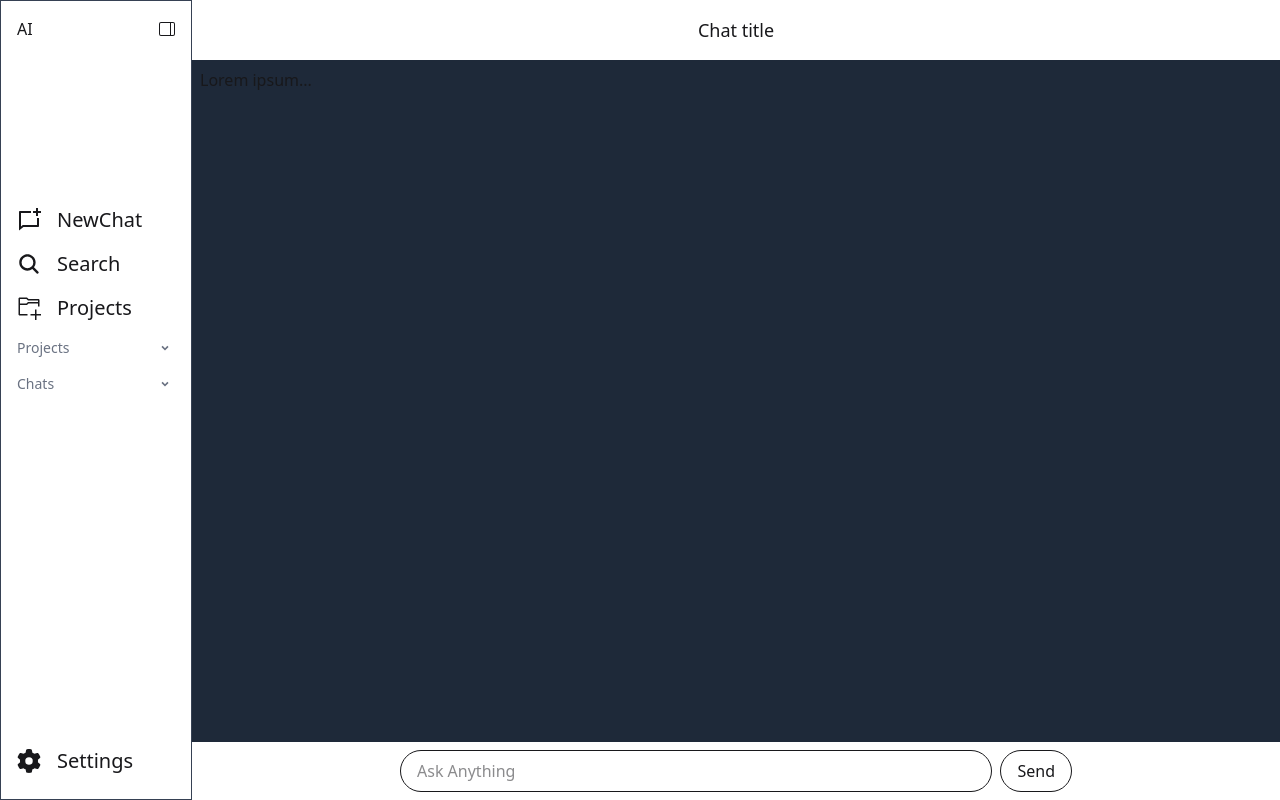
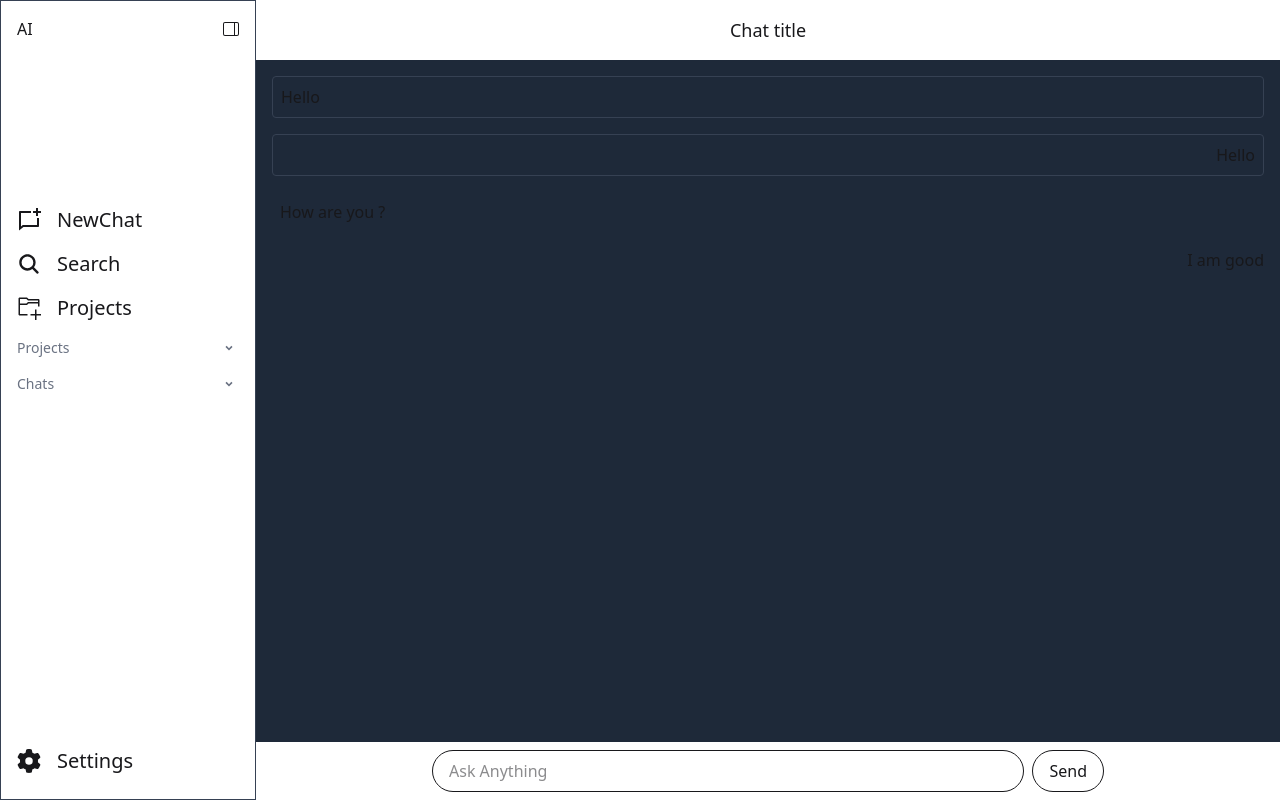
Before and after one commit to lezyCoder/AI_Interview_Platform, a React (Vite) app: page / in a window 1280 px wide. Built offline with nearby package versions, Linux system fonts and the light colour scheme.

Commit message:
Update package dependencies and refactor ChatScreen and Sidebar components for improved structure and styling

```diff
--- a/package.json
+++ b/package.json
@@ -10,6 +10,7 @@
     "preview": "vite preview"
   },
   "dependencies": {
+    "@monaco-editor/react": "^4.7.0",
     "@tailwindcss/vite": "^4.1.18",
     "react": "^19.2.0",
     "react-dom": "^19.2.0",
--- a/src/components/ChatScreen.jsx
+++ b/src/components/ChatScreen.jsx
@@ -1,22 +1,36 @@
-import { useState } from "react"
-import Navbar from "./Navbar"
+import { useState } from "react";
+import Navbar from "./Navbar";
 
 const ChatScreen = () => {
-
-    const [answer, setAnswer] = useState("")
+  const [answer, setAnswer] = useState("");
 
   const handleSubmit = (e) => {
     e.preventDefault();
-    }
+  };
 
   return (
     <div className="flex flex-col flex-1 ">
       <Navbar />
 
       {/* Chat area */}
-            <div className="flex-1 overflow-y-auto ">
-                <div className="bg-gray-800 min-h-full w-full p-2">
-                    Lorem ipsum...
+      <div className="flex-1 overflow-y-auto  ">
+        <div className="chat-screen bg-gray-800 min-h-full w-full p-2">
+          <div className="chat-container p-2">
+            <div className="chat-bubbles flex flex-col gap-y-4">
+              <div className="ai flex justify-start w-full border border-gray-700 rounded   ">
+                <p className="p-2">Hello</p>
+              </div>
+              <div className="user flex justify-end border border-gray-700 rounded   ">
+                <p className="p-2 ">Hello</p>{" "}
+              </div>
+              <div className="ai flex justify-start w-full">
+                <p className="p-2 w-fit  rounded  ">How are you ?</p>
+              </div>
+              <div className="user flex justify-end w-full">
+                <p>I am good </p>
+              </div>
+            </div>
+          </div>
         </div>
       </div>
 
@@ -30,15 +44,12 @@ const ChatScreen = () => {
               rows={1}
               placeholder="Ask Anything"
             />
-                        <button className="px-4 py-2 border rounded-full">
-                            Send
-                        </button>
+            <button className="px-4 py-2 border rounded-full">Send</button>
           </form>
         </div>
       </div>
+    </div>
+  );
+};
 
-        </div>
-    )
-}
-
-export default ChatScreen
+export default ChatScreen;
--- a/src/components/Sidebar.jsx
+++ b/src/components/Sidebar.jsx
@@ -1,4 +1,4 @@
-import { useState } from "react"
+import { useState } from "react";
 import { FaGear } from "react-icons/fa6";
 import { RiChatNewLine } from "react-icons/ri";
 import { VscNewFolder } from "react-icons/vsc";
@@ -7,23 +7,27 @@ import { IoSearch } from "react-icons/io5";
 import { RiArrowDropDownLine } from "react-icons/ri";
 
 const Sidebar = () => {
-  const [isOpen, setOpen] = useState(true)
+  const [isOpen, setOpen] = useState(true);
 
   const MenuItem = ({ icon: Icon, label }) => {
     return (
-      <button className={`flex text-center items-center gap-4  w-full font-thin text-xl py-2 hover:bg-gray-500 rounded`}>
+      <button
+        className={`flex text-center items-center gap-4  w-full font-thin text-xl py-2 hover:bg-gray-500 rounded`}>
         <Icon icon={RiChatNewLine} className="text-2xl" />
         {isOpen && <span>{label}</span>}
       </button>
-    )
-  }
+    );
+  };
   return (
-
-    <aside >
-      <div className={`${isOpen ? "lg:w-48" : "lg:w-14 "} md:w-36 flex flex-col items-center justify-between bg-base-500 h-full p-4 gap-2 border border-gray-700`} onClick={() => setOpen(!isOpen)}>
-        <div className="navigation flex justify-between items-center w-full" >
+    <aside>
+      <div
+        className={`${isOpen ? "lg:w-64" : "lg:w-14 "} md:w-36 flex flex-col items-center justify-between bg-base-500 h-full p-4 gap-2 border border-gray-700`}
+        onClick={() => setOpen(!isOpen)}>
+        <div className="navigation flex justify-between items-center w-full">
           <h1>AI</h1>
-          <button className={`${isOpen ? "block" : "hidden"}`} onClick={() => setOpen(!isOpen)} >
+          <button
+            className={`${isOpen ? "block" : "hidden"}`}
+            onClick={() => setOpen(!isOpen)}>
             <BsLayoutSidebarReverse />
           </button>
         </div>
@@ -37,12 +41,20 @@ const Sidebar = () => {
 
           {isOpen && (
             <>
-              <div className="flex justify-between items-center text-gray-500 text-sm py-2" onClick={(e) => { e.stopPropagation() }}>
+              <div
+                className="flex justify-between items-center text-gray-500 text-sm py-2"
+                onClick={(e) => {
+                  e.stopPropagation();
+                }}>
                 <p>Projects</p>
                 <RiArrowDropDownLine className="text-xl" />
               </div>
 
-              <div className="flex justify-between items-center text-gray-500 text-sm py-2" onClick={(e) => { e.stopPropagation() }}>
+              <div
+                className="flex justify-between items-center text-gray-500 text-sm py-2"
+                onClick={(e) => {
+                  e.stopPropagation();
+                }}>
                 <p>Chats</p>
                 <RiArrowDropDownLine className="text-xl" />
               </div>
@@ -57,11 +69,8 @@ const Sidebar = () => {
           <MenuItem icon={FaGear} label="Settings" />
         </div>
       </div>
-    </aside >
+    </aside>
+  );
+};
 
-  )
-}
-
-
-
-export default Sidebar
+export default Sidebar;
```
Also changed, not shown: 1 other file (tests, documents, lock files or other folders). Lines whose indentation alone changed are shown as unchanged.
